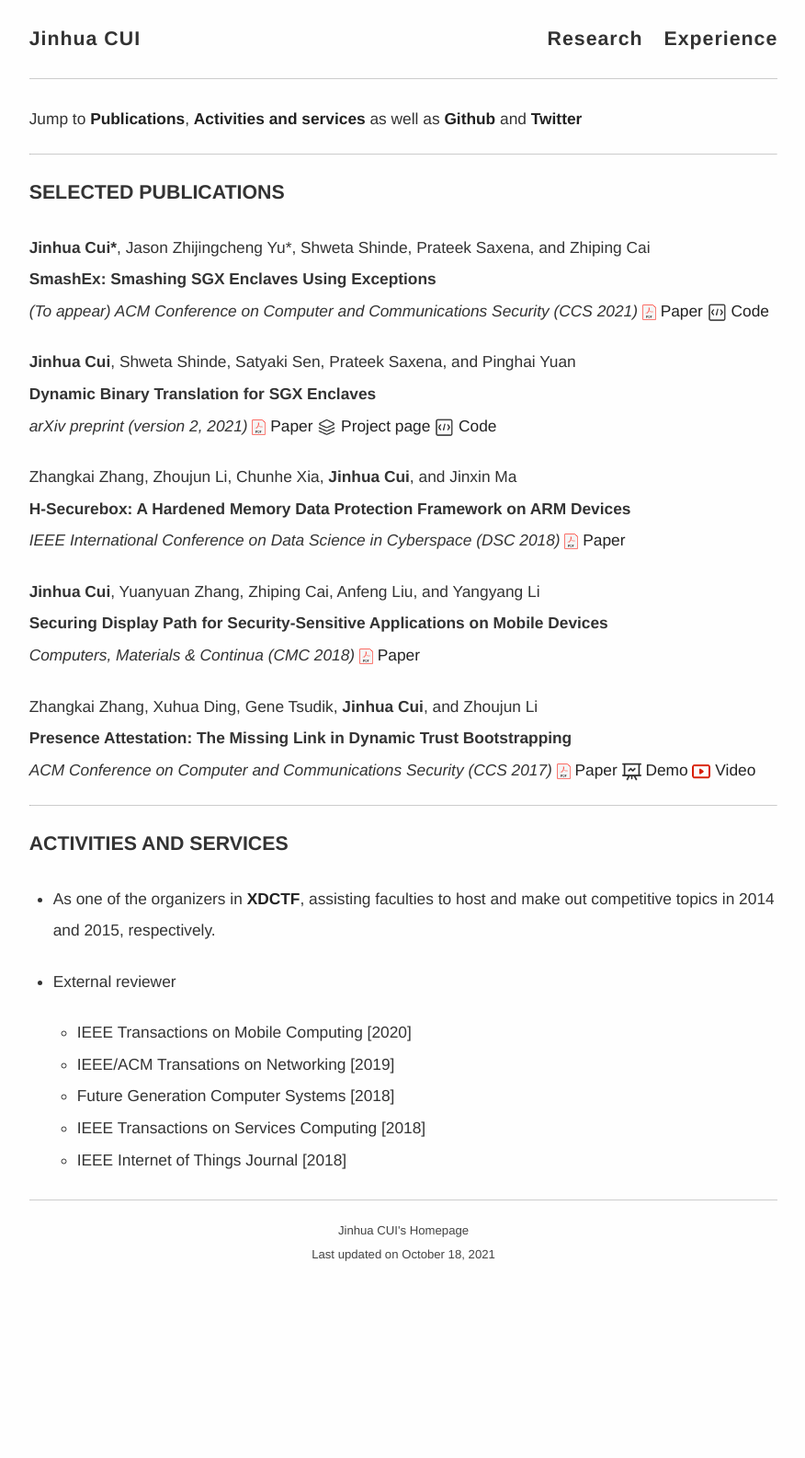
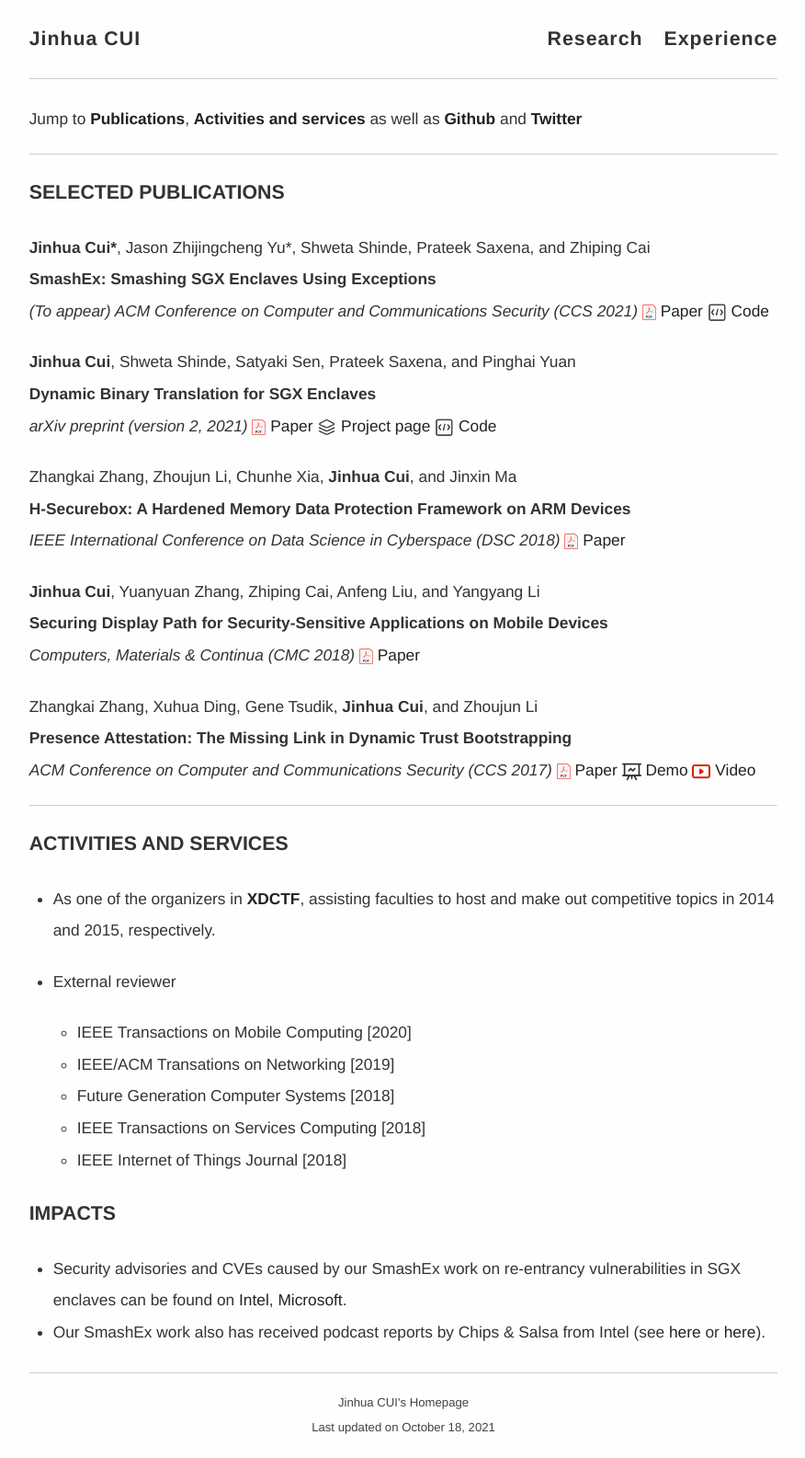
Before and after one commit to cimcs/cimcs.github.io, a Jekyll site: the page built from research.md, in a window 1280 px wide. Shown: the whole page at 92% size, without its empty margins (201-1077 px from the left). Built offline with Jekyll 4.4.1, drawn with Linux system fonts in a browser that asks for light colours; comment, search, counter and statistics services are not loaded; before the commit the page ends 1398 px from its top, so only the background shows below that.

Commit message:
Update research.md

```diff
--- a/research.md
+++ b/research.md
@@ -330,3 +330,8 @@ Jump to **[Publications](#peer-reviewed-publications)**, <!-- [Thesis](#doctoral
 
 - External reviewer{% for review in site.data.cv.reviews.journal %}
     - {{review.title}} {% for y in review.years %} [{% if review.url %}[{{y.year}}]({{review.url}}){% else %}{{y.year}}{% endif %}] {% endfor %}<br />{% endfor %}
+
+
+## Impacts
+- Security advisories and CVEs caused by our SmashEx work on re-entrancy vulnerabilities in SGX enclaves can be found on [Intel](https://www.intel.com/content/www/us/en/security-center/advisory/intel-sa-00548.html), [Microsoft](https://msrc.microsoft.com/update-guide/vulnerability/CVE-2021-33767).
+- Our SmashEx work also has received podcast reports by Chips & Salsa from Intel (see [here](https://blogs.intel.com/technology/2021/10/intel-security-advisories-for-october-2021/) or [here](https://youtu.be/YnDeOhTXjqg)).
```
